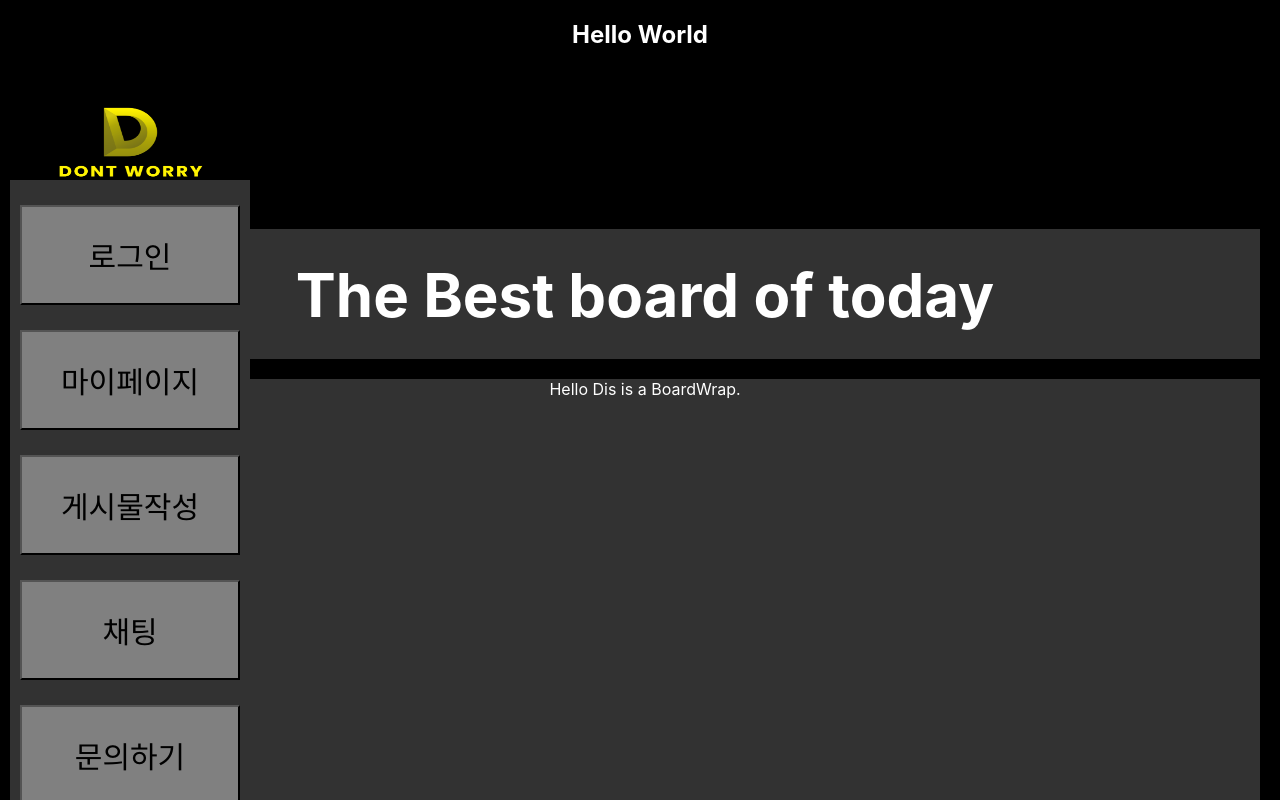
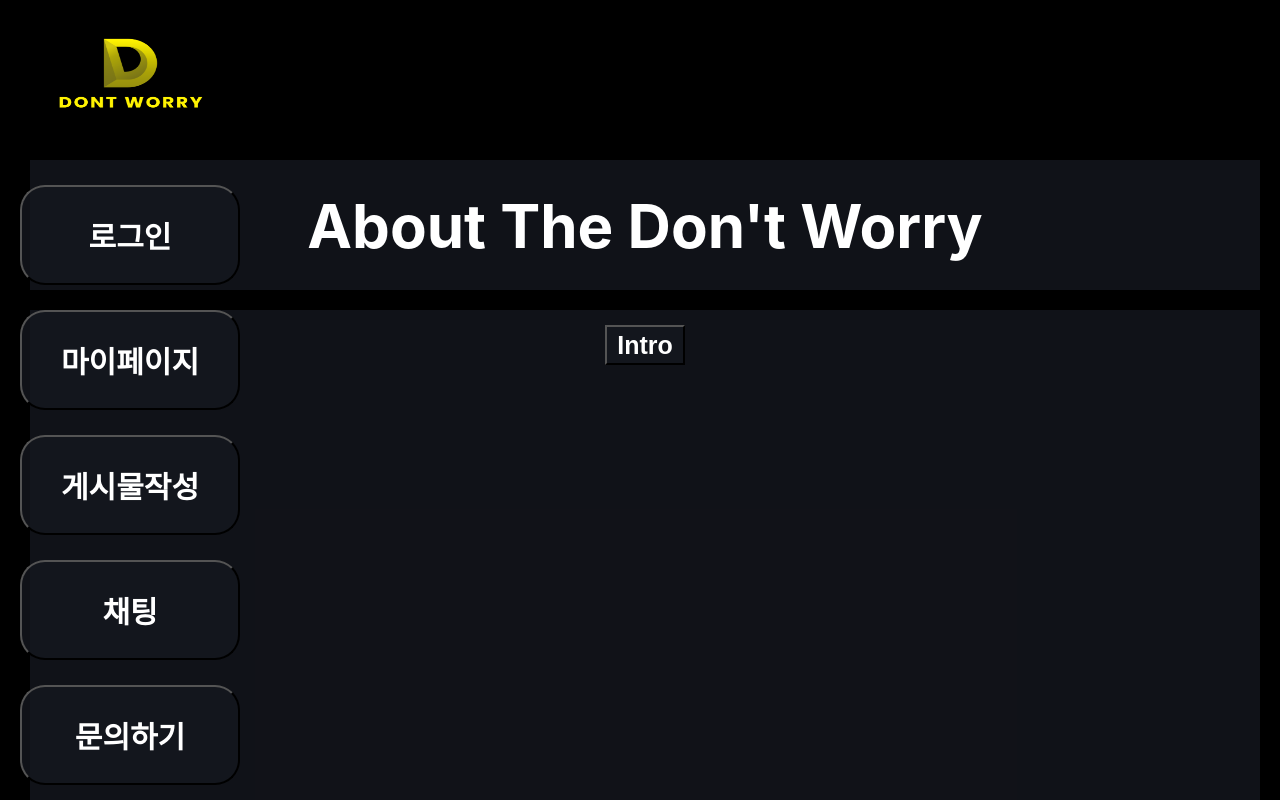
Before and after one commit to hyeonjoonpark/bulletinProject, a React (Create React App) app: page /ask in a window 1280 px wide. Shown: the top 800 px of the page. Built offline with nearby package versions, Linux system fonts and the light colour scheme.

Commit message:
TODO : Routing Error Fix, ADD : Main Page Complete

```diff
--- a/package.json
+++ b/package.json
@@ -10,7 +10,7 @@
     "react": "^18.2.0",
     "react-bootstrap": "^2.7.2",
     "react-dom": "^18.2.0",
-    "react-router-dom": "^5.3.0",
+    "react-router-dom": "^6.8.2",
     "react-scripts": "5.0.1",
     "web-vitals": "^2.1.4"
   },
--- a/src/App.css
+++ b/src/App.css
@@ -18,7 +18,6 @@ html {
 }
 
 .navWrap {
-  background: rgb(50, 50, 50);
   width: 240px;
   height: 650px;
   float: bottom;
@@ -34,7 +33,11 @@ html {
   font-size: 30px;
   position: relative;
   text-align: center;
-  background: grey;
+  background: rgba(21, 23, 30, 0.8);
+  border-radius: 25px;
+  color: white;
+  font-weight: bolder;
+  font-style: unset;
 }
 
 .button a {
@@ -47,11 +50,11 @@ div a:link, div a:hover, div a:visited {
 }
 
 .titleWrap a:hover {
-  color: yellow;
+  color: rgb(1, 65, 154);
 }
 
 .titleWrap {
-  background:rgb(50, 50, 50);
+  background: rgba(21, 23, 30, 0.8);
   height: 70px;
   text-align: center;
   padding: 30px 0;
@@ -71,5 +74,18 @@ div a:link, div a:hover, div a:visited {
   margin-left: 30px;
   margin-top: 20px;
   height: 650px;
-  background: rgb(50, 50, 50);
+  background: rgba(21, 23, 30, 0.8);
 }
+
+.modalBtn {
+  margin-top: 15px;
+  font-size: 25px;
+}
+
+.modalBtn {
+  background: rgba(21, 23, 30, 0.8);
+  color: white;
+  font-weight: bold;
+  width: 80px;
+  height: 40px;
+}
--- a/src/App.js
+++ b/src/App.js
@@ -1,43 +1,45 @@
 /* eslint-disable */
 import './App.css';
-import {
-  BrowserRouter,
-  Switch,
-  Route,
-  Link
-} from "react-router-dom";
-import React from 'react';
+import React, { useState } from 'react';
 import logo from "./images/logo.png";
-import Login from "./component/Login";
-import Chat from "./component/Chat";
-import Ask from "./component/Ask";
-import Mypage from './component/Mypage';
-import Writing from './component/Writing';
 import Nav from './component/Nav.js'
 
+function Modal(){
+  return (
+      <div className="IntroModal">
+        <h1>* About *</h1>
+        <p>자신의 일상과 서로의 지식을 공유하는 복합 사이트</p><br/><hr/>
+        <br/>
+        <h1>* Warning *</h1>
+        <p>1.욕설, 패드립 등 불필요한 말은 삼가해주세요</p>
+        <p>2.신고접수 시 계정이 정지 될 수 있습니다</p><br/><hr/>
+        <br/>
+        <h1>* etc *</h1>
+        <p>즐거운 사용바랍니다</p>
+        <p>문제 발생시 문의하기를 눌러주시기 바랍니다</p>
+      </div>
+  )
+}
+
 function App() {
+  let [modal, setModal] = useState(false);
   return (
     <div className="App">
-      <BrowserRouter>
         <Nav />
-        <Switch>
-          <Route exact path="/login" component={ Login } />
-          <Route exact path="/mypage" component={ Mypage } />
-          <Route exact path="/writing" component={ Writing } />
-          <Route exact path="/chat" component={ Chat } />
-          <Route exact path="/ask" component={ Ask } />
-        </Switch>
-      </BrowserRouter>
+
         <div className="logoWrap">
             <img src={ logo } className="logoImg" />
         </div>
 
         <div className="titleWrap">
-          <a>The Best board of today</a>
+          <a>About The Don't Worry</a>
         </div>
 
         <div className="boardWrap">
-          Hello Dis is a BoardWrap.
+          <button className='modalBtn' onClick={ () => { setModal(!modal) } }>Intro</button>
+          {
+            modal === true ? <Modal /> : null
+          }
         </div>
     </div>
   );
--- a/src/component/Ask.js
+++ b/src/component/Ask.js
@@ -1,16 +1,13 @@
 /* eslint-disable */
 import React, { Component } from 'react';
 
-class Ask extends React.Component {
-    render() {
-        return(
-            <div className="Ask">
-                <div>
-                    <h2>Hello World</h2>
-                </div>
+function Ask() {
+    return(
+        <div className="Ask">
+            <div>
             </div>
+        </div>
         )
-    }
 }
 
 export default Ask;
--- a/src/component/Chat.js
+++ b/src/component/Chat.js
@@ -1,16 +1,14 @@
 /* eslint-disable */
 import React, { Component } from 'react';
 
-class Chat extends React.Component {
-    render() {
-        return(
-            <div className="Chat">
-                <div>
-                    <h2>Hello World</h2>
-                </div>
+function Chat() {
+    return(
+        <div className="Chat">
+            <div>
+
             </div>
-        )
-    }
+        </div>
+    )
 }
 
 export default Chat;
--- a/src/component/Login.js
+++ b/src/component/Login.js
@@ -1,16 +1,13 @@
 /* eslint-disable */
 import React, { Component } from 'react';
 
-class Login extends React.Component {
-    render() {
-        return(
-            <div className="Login">
-                <div>
-
-                </div>
+function Login() {
+    return(
+        <div className="Login">
+            <div>
             </div>
-        )
-    }
+        </div>
+    )
 }
 
 export default Login;
--- a/src/component/Mypage.js
+++ b/src/component/Mypage.js
@@ -1,16 +1,13 @@
 /* eslint-disable */
 import React, { Component } from 'react';
 
-class Mypage extends React.Component {
-    render() {
-        return(
-            <div className="Mypage">
-                <div>
-                    <h2>Hello World</h2>
-                </div>
+function Mypage() {
+    return(
+        <div className="Mypage">
+            <div>
             </div>
-        )
-    }
+        </div>
+    )
 }
 
 export default Mypage;
--- a/src/component/Nav.js
+++ b/src/component/Nav.js
@@ -1,15 +1,20 @@
+/* eslint-disable */
 import React from "react";
-import { Link } from "react-router-dom";
+import { BrowserRouter as Router, Routes, Route, Link } from "react-router-dom";
+import Login from './Login.js'
+import Mypage from './Mypage.js'
+import Writing from './Writing.js'
+import Chat from './Chat.js'
+import Ask from './Ask.js'
 
 function Nav() {
   return (
     <>
         <div className='navWrap'>
-
+            <nav>
                 <Link to="/login">
                     <button className='button'>로그인</button>
                 </Link>
-
 
 
                 <Link to="/mypage">
@@ -17,11 +22,9 @@ function Nav() {
                 </Link>
 
 
-
                 <Link to="/writing">
                     <button className='button'>게시물작성</button>
                 </Link>
-
 
 
                 <Link to="/chat">
@@ -29,11 +32,18 @@ function Nav() {
                 </Link>
 
 
-
                 <Link to="/ask">
                     <button className='button'>문의하기</button>
                 </Link>
+            </nav>
 
+            <Routes>
+                <Route path="/login" element={<Login />} />
+                <Route path="/login" element={<Mypage />} />
+                <Route path="/login" element={<Writing />} />
+                <Route path="/login" element={<Chat />} />
+                <Route path="/login" element={<Ask />} />
+            </Routes>
         </div>
     </>
   );
--- a/src/component/Writing.js
+++ b/src/component/Writing.js
@@ -1,16 +1,14 @@
 /* eslint-disable */
 import React, { Component } from 'react';
 
-class Writing extends React.Component {
-    render() {
-        return(
-            <div className="Writing">
-                <div>
-                    <h2>Hello World</h2>
-                </div>
+function Writing() {
+    return(
+        <div className="Writing">
+            <div>
+
             </div>
-        )
-    }
+        </div>
+    )
 }
 
 export default Writing;
--- a/src/index.js
+++ b/src/index.js
@@ -2,10 +2,13 @@ import React from 'react';
 import ReactDOM from 'react-dom/client';
 import './index.css';
 import App from './App';
+import { BrowserRouter } from 'react-router-dom';
 
 const root = ReactDOM.createRoot(document.getElementById('root'));
 root.render(
   <React.StrictMode>
-    <App/>
+    <BrowserRouter>
+      <App/>
+    </BrowserRouter>
   </React.StrictMode>
 );
```
Also changed, not shown: 1 other file (tests, documents, lock files or other folders). Lines whose indentation alone changed are shown as unchanged.
